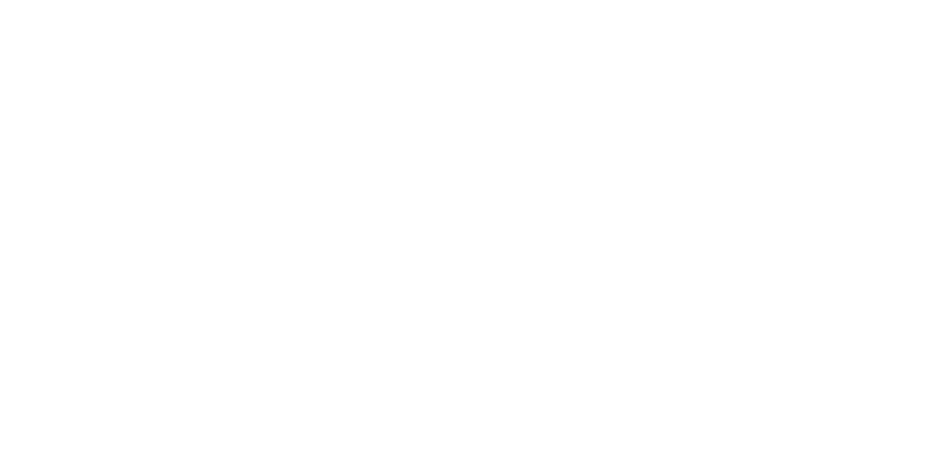
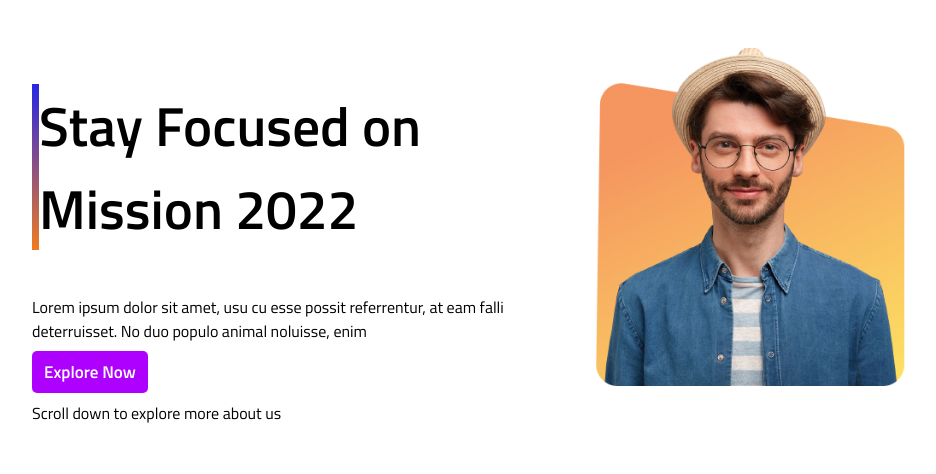
Before and after one commit to shahadat2772/assignment-1, a plain HTML site: page index.html in a window 1280 px wide. Shown: the whole page, without its empty margins (156-1092 px from the left). Drawn offline with Linux system fonts and the light colour scheme.

Commit message:
section added

```diff
--- a/index.html
+++ b/index.html
@@ -6,10 +6,31 @@
     <meta http-equiv="X-UA-Compatible" content="IE=edge">
     <meta name="viewport" content="width=device-width, initial-scale=1.0">
     <title>assignment-1</title>
+    <link rel="preconnect" href="https://fonts.googleapis.com">
+    <link rel="preconnect" href="https://fonts.gstatic.com" crossorigin>
+    <link href="https://fonts.googleapis.com/css2?family=Cairo&family=Titillium+Web:wght@400;600&display=swap"
+        rel="stylesheet">
     <link rel="stylesheet" href="style.css">
 </head>
 
 <body>
+    <section class="section1">
+        <div class="sec1-divs">
+            <h1 class="sec1-h1">Stay Focused on <br>Mission 2022</h1>
+            <p>Lorem ipsum dolor sit amet, usu cu esse possit
+                referrentur, at eam falli deterruisset. No duo populo
+                animal noluisse, enim
+            </p>
+            <a class="explor-button" href="https://www.facebook.com/profile.php?id=100055450713619">Explore Now</a>
+            <p>
+                Scroll down to explore more about us
+            </p>
+        </div>
+        <div class="sec1-divs">
+            <img class="sec1-img" src="images/person/person-1.png" alt="A beautiful One">
+        </div>
+
+    </section>
 
 </body>
 
--- a/style.css
+++ b/style.css
@@ -0,0 +1,31 @@
+body{
+    font-family: 'Cairo', sans-serif;
+font-family: 'Titillium Web', sans-serif;
+}
+.section1{
+    display: flex;
+    margin-left: 150px;
+}
+.sec1-divs{
+    width: 50%;
+    margin: 30px;
+}
+.sec1-img{
+    width: 65%;
+    padding-top: 10px;
+}
+.sec1-h1{
+    font-size: 55px;
+    border-left: 7px solid indigo;
+    border-image: linear-gradient(rgba(18, 18, 228, 0.918), rgba(240, 118, 19, 0.952));
+    border-image-slice: 1;
+}
+.explor-button{
+    background-color: rgb(174, 0, 255);
+    border-radius: 5px;
+    font-size: 17px;
+    color: rgb(255, 255, 255);
+    font-weight: 700;
+    padding: 8px 12px;
+    text-decoration: none;
+}
```
